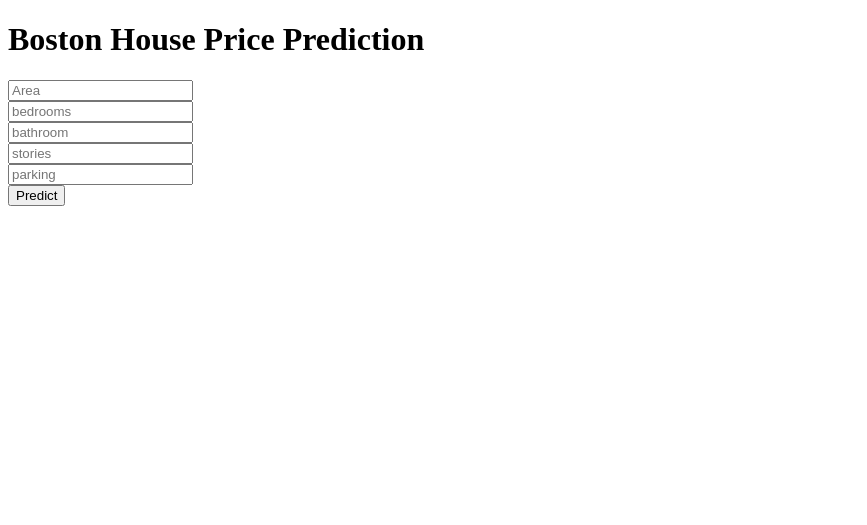
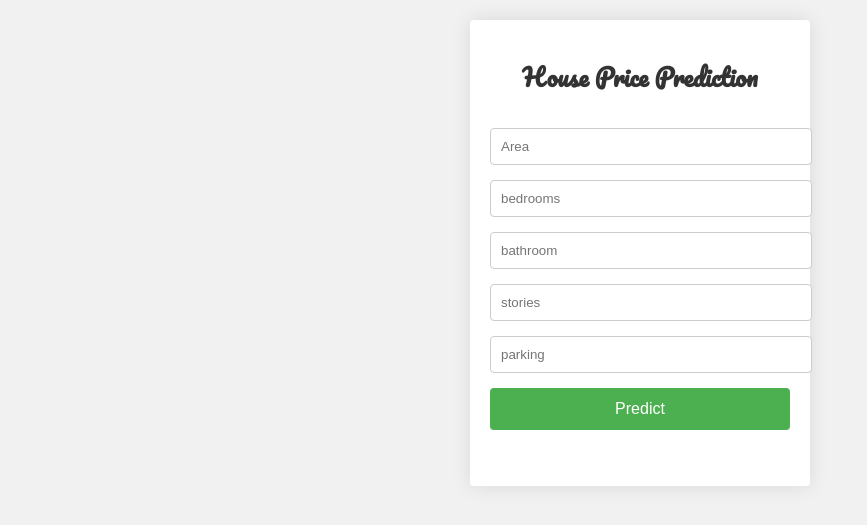
Before and after one commit to Mochoye/HousePrice_pred-Docker, a Flask app: page / in a window 1280 px wide. Shown: the top 525 px of the page, without its empty margins (0-867 px from the left). Run offline with Flask 3, Linux system fonts and the light colour scheme; parts of the project's set-up code (start-up, migrations or seed data) failed here and were passed over.

Commit message:
Added Styles to web app

```diff
--- a/templates/home.html
+++ b/templates/home.html
@@ -1,31 +1,81 @@
 <!DOCTYPE html>
-<html >
+<html>
 
 <head>
   <meta charset="UTF-8">
-  <title>ML API</title>
+  <title>House Price prediction</title>
   <link href='https://fonts.googleapis.com/css?family=Pacifico' rel='stylesheet' type='text/css'>
   <link href='https://fonts.googleapis.com/css?family=Arimo' rel='stylesheet' type='text/css'>
   <link href='https://fonts.googleapis.com/css?family=Hind:300' rel='stylesheet' type='text/css'>
   <link href='https://fonts.googleapis.com/css?family=Open+Sans+Condensed:300' rel='stylesheet' type='text/css'>
+  <style>
+    body {
+      background-color: #f1f1f1;
+      font-family: 'Arimo', sans-serif;
+      color: #333;
+    }
 
+    .login {
+      margin: 20px auto;
+      width: 300px;
+      background-color: #fff;
+      padding: 20px;
+      border-radius: 4px;
+      box-shadow: 0 0 20px rgba(0, 0, 0, 0.1);
+    }
 
+    h1 {
+      font-family: 'Pacifico', cursive;
+      font-size: 24px;
+      text-align: center;
+      margin-bottom: 30px;
+    }
+
+    input[type="text"] {
+      width: 100%;
+      padding: 10px;
+      margin-bottom: 15px;
+      border-radius: 4px;
+      border: 1px solid #ccc;
+    }
+
+    button[type="submit"] {
+      width: 100%;
+      background-color: #4CAF50;
+      color: #fff;
+      border: none;
+      padding: 12px;
+      font-size: 16px;
+      cursor: pointer;
+      border-radius: 4px;
+    }
+
+    button[type="submit"]:hover {
+      background-color: #45a049;
+    }
+
+    .btn-block {
+      display: block;
+      width: 100%;
+    }
+
+    .btn-large {
+      font-size: 18px;
+    }
+  </style>
 </head>
 
 <body>
   <div class="login">
-	<h1>Boston House Price Prediction</h1>
+    <h1>House Price Prediction</h1>
 
     <!-- Main Input For Receiving Query to our ML -->
-    <form action="{{ url_for('predict')}}"method="post">
+    <form action="{{ url_for('predict')}}" method="post">
       <input type="text" name="Area" placeholder="Area" required="required" /><br>
       <input type="text" name="bedrooms" placeholder="bedrooms" required="required" /><br>
       <input type="text" name="bathroom" placeholder="bathroom" required="required" /><br>
       <input type="text" name="stories" placeholder="stories" required="required" /><br>
       <input type="text" name="parking" placeholder="parking" required="required" /><br>
-
-
-
 
       <button type="submit" class="btn btn-primary btn-block btn-large">Predict</button>
     </form>
@@ -33,9 +83,9 @@
     <br>
     <br>
 
+  </div>
 
- </div>
   {{prediction_text}}
+</body>
 
-</body>
 </html>
```
Lines whose indentation alone changed are shown as unchanged.
